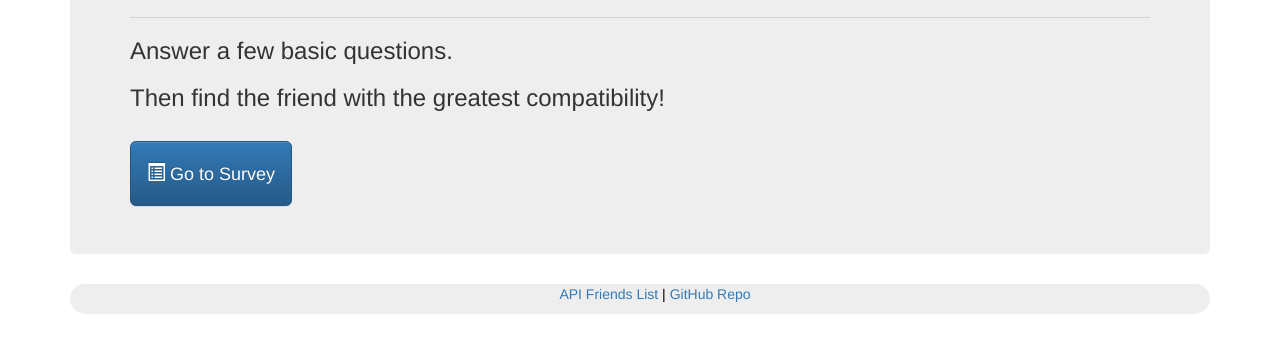
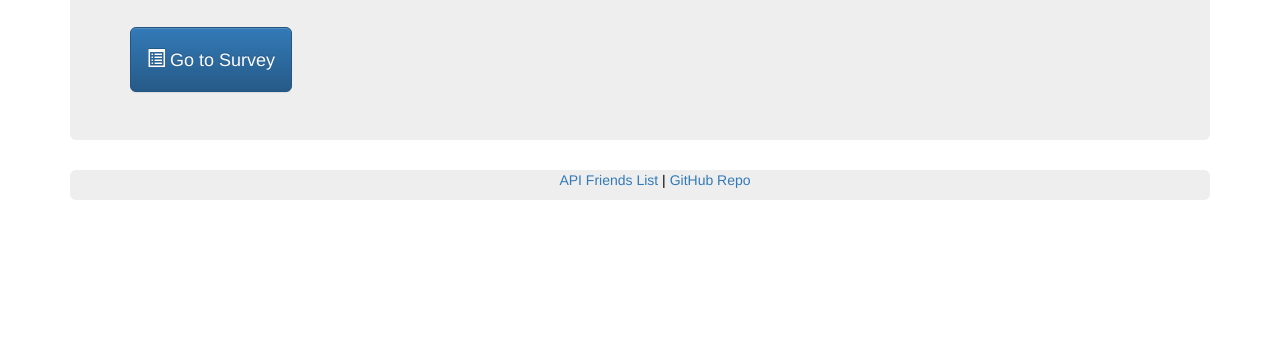
Before and after one commit to nciccarino/Awkward-Friend-Finder, a website: page client/index.html in a window 1280 px wide. Shown: the part 273-626 px from the top of the page. Drawn offline with nearby package versions, Linux system fonts and the light colour scheme; files that its build step writes are made by us from their sources.

Commit message:
improvements

```diff
--- a/client/css/style.css
+++ b/client/css/style.css
@@ -16,12 +16,12 @@
 	background-color: #2f6fa7;
 	color:  #eeeeee;
 	margin-bottom: 30px;
-	border-radius: 50px;
+	border-radius: 6px;
 }
 
 .footer {
 	background-color: #eeeeee;
-	border-radius: 50px;
+	border-radius: 6px;
 	text-align: center;
 	color: black;
 }
--- a/client/index.html
+++ b/client/index.html
@@ -29,9 +29,6 @@
 		 	<hr>
 		 	<h2 class = "subtitle">Awkwardly find people with similar interests.</h2>
 		 	<h2 class = "subtitle">Then hit them up out of the blue to hang out!</h2>
-		 	<hr>
-		 	<h3 class = "subtitle">Answer a few basic questions.</h3>
-		 	<h3 class = "subtitle">Then find the friend with the greatest compatibility!</h3>
 		 	<br>
 		 	<div class = "submit">
 				<a href= "/survey">
```
Also changed, not shown: 1 other file.
